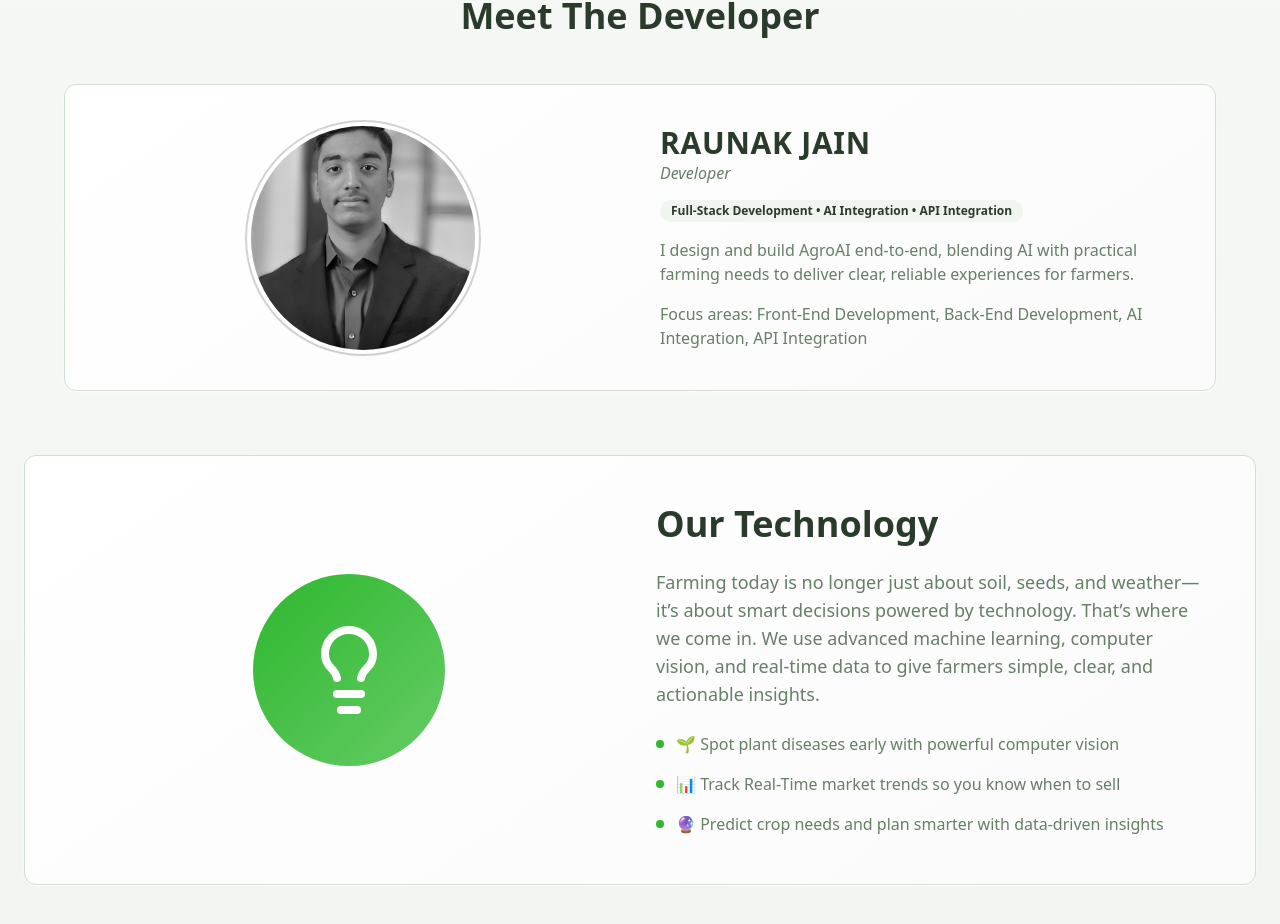
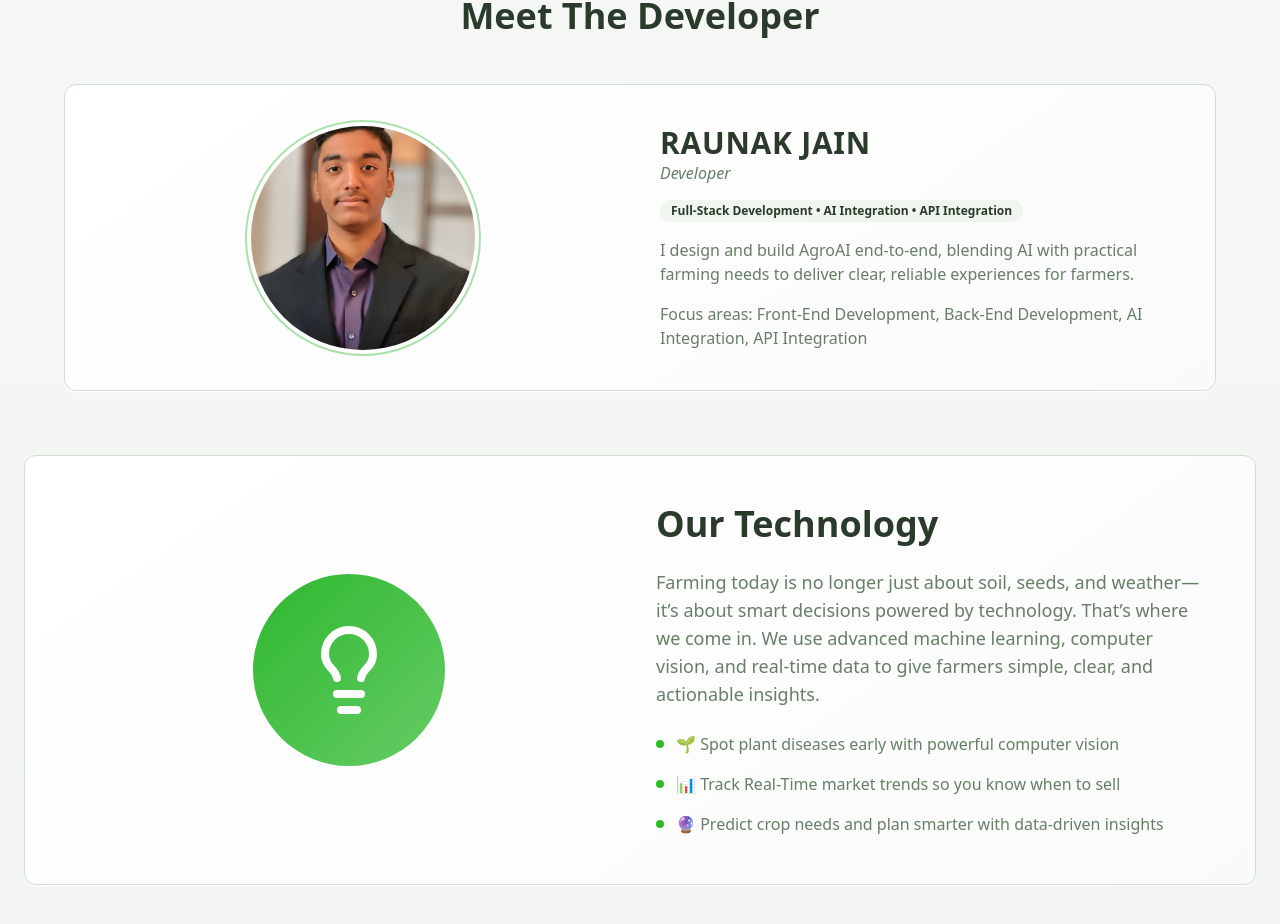
Before and after one commit to raunak-jain-02/Agro-AI, a React (Vite) app: page /about in a window 1280 px wide. Shown: the part 1315-2239 px from the top of the page. Built offline with nearby package versions, Linux system fonts and the light colour scheme; no server answers.

Commit message:
Removed the hover effect from photo

```diff
--- a/src/pages/About.tsx
+++ b/src/pages/About.tsx
@@ -136,7 +136,7 @@ const About = () => {
                     <img
                       src={member.photo}
                       alt={member.name}
-                      className="w-40 h-40 sm:w-52 sm:h-52 md:w-56 md:h-56 object-cover rounded-full mx-auto grayscale hover:grayscale-0 transition-all duration-300 shadow-md ring-2 ring-primary/40 ring-offset-4 ring-offset-background"
+                      className="w-40 h-40 sm:w-52 sm:h-52 md:w-56 md:h-56 object-cover rounded-full mx-auto shadow-md ring-2 ring-primary/40 ring-offset-4 ring-offset-background"
                     />
                   </div>
                   <div className="order-2 text-left">
--- a/src/pages/Index.tsx
+++ b/src/pages/Index.tsx
@@ -727,7 +727,6 @@ const Index = () => {
                 <div className="hidden md:block w-px h-4 bg-border"></div>
                 <div className="text-center md:text-left">
                   <p>© 2025 AgroAI. All rights reserved.</p>
-                  <p>Built with ❤️ by <span className="text-primary font-medium">Raunak Jain</span></p>
                 </div>
               </div>
 
```
